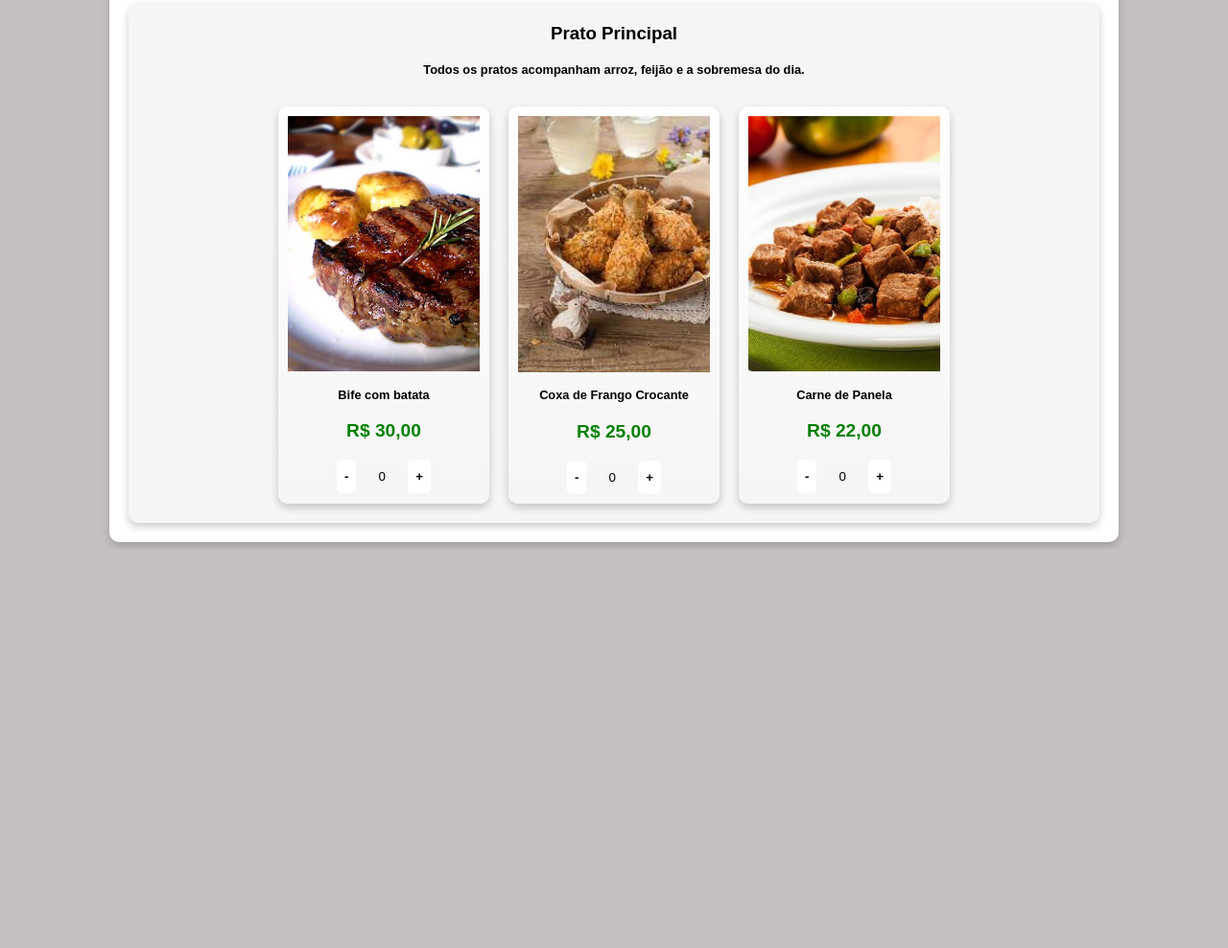
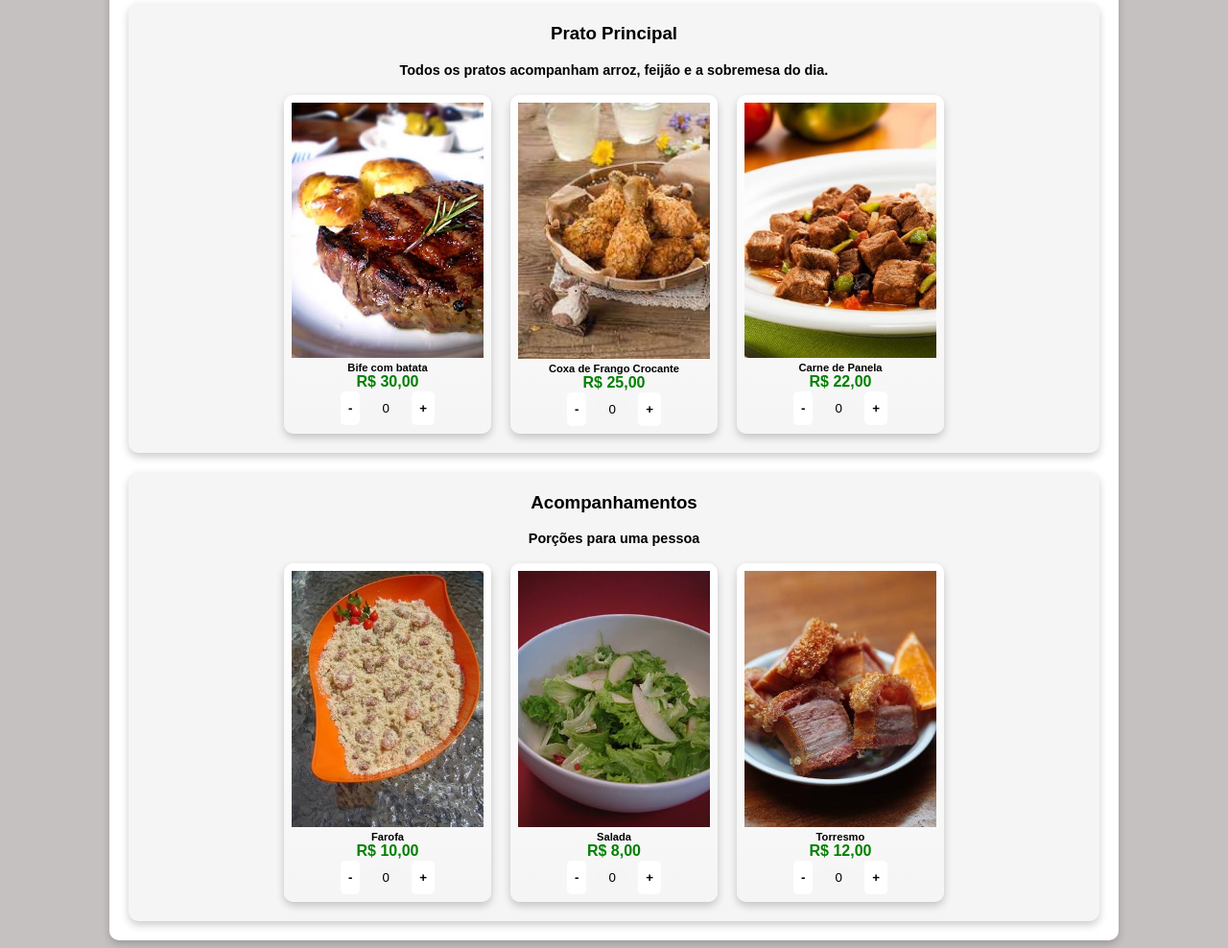
Before and after one commit to Ewwnder/menu_Css, a plain HTML site: page index.html in a window 1280 px wide. Shown: the part 403-1391 px from the top of the page at 96% size. Before the commit the page ends 976 px from the top, so only its background shows below. Drawn offline with Linux system fonts and the light colour scheme.

Commit message:
closes #3 - Layout dos acompanhamentos

```diff
--- a/css/style.css
+++ b/css/style.css
@@ -33,7 +33,7 @@ body {
 }
 .menu-item {
     background: linear-gradient(#FFF, #F5F5F5);
-    padding: 10px;
+    padding: 8px;
     border-radius: 10px;
     box-shadow: 0 4px 8px rgba(0, 0, 0, 0.2);
     text-align: center;
@@ -45,14 +45,14 @@ body {
 .price {
     font-weight: bold;
     color: green;
-    font-size: 1.2em;
+    font-size: 1em;
 }
 .quantity {
     display: flex;
     justify-content: center;
     align-items: center;
     gap: 10px;
-    margin-top: 10px;
+    margin-top: 1px;
 }
 .quantity button {
     background: #FFF;
@@ -72,10 +72,13 @@ body {
 
 p.texto{
     font-weight: bold;
+    font-size: 0.9em;
 }
 
 p{
-    font-size: 0.8em;
+    font-size: 0.7em;
+    margin-top: 0;
+    margin-bottom: 0;
     font-weight: bold;
 }
 
--- a/index.html
+++ b/index.html
@@ -48,6 +48,47 @@
                 </div>
             </div>
         </div>
+
+        <div class="menu-box">
+            <h3>Acompanhamentos</h3>
+            <p class="texto">Porções para uma pessoa</p><br>
+            <div class="menu-items">
+                <div class="menu-item">
+                    <img src="img/farofa.jpg" alt="Bife com Batata">
+                    <p>Farofa</p>
+                    <p class="price">R$ 10,00</p>
+                    <div class="quantity">
+                        <button onclick="changeQuantity('bife', -1)">-</button>
+                        <input type="text" id="bife" value="0" readonly>
+                        <button onclick="changeQuantity('bife', 1)">+</button>
+                    </div>
+                </div>
+                <div class="menu-item">
+                    <img src="img/salad.jpg" alt="Coxa de Frango Crocante">
+                    <p>Salada</p>
+                    <p class="price">R$ 8,00</p>
+                    <div class="quantity">
+                        <button onclick="changeQuantity('frango', -1)">-</button>
+                        <input type="text" id="frango" value="0" readonly>
+                        <button onclick="changeQuantity('frango', 1)">+</button>
+                    </div>
+                </div>
+                <div class="menu-item">
+                    <img src="img/torresmo.jpg" alt="Carne de Panela">
+                    <p>Torresmo</p>
+                    <p class="price">R$ 12,00</p>
+                    <div class="quantity">
+                        <button onclick="changeQuantity('carne', -1)">-</button>
+                        <input type="text" id="carne" value="0" readonly>
+                        <button onclick="changeQuantity('carne', 1)">+</button>
+                    </div>
+                </div>
+            </div>
+        </div>
+
+
+
+
     </div>
 
 </body>
```
